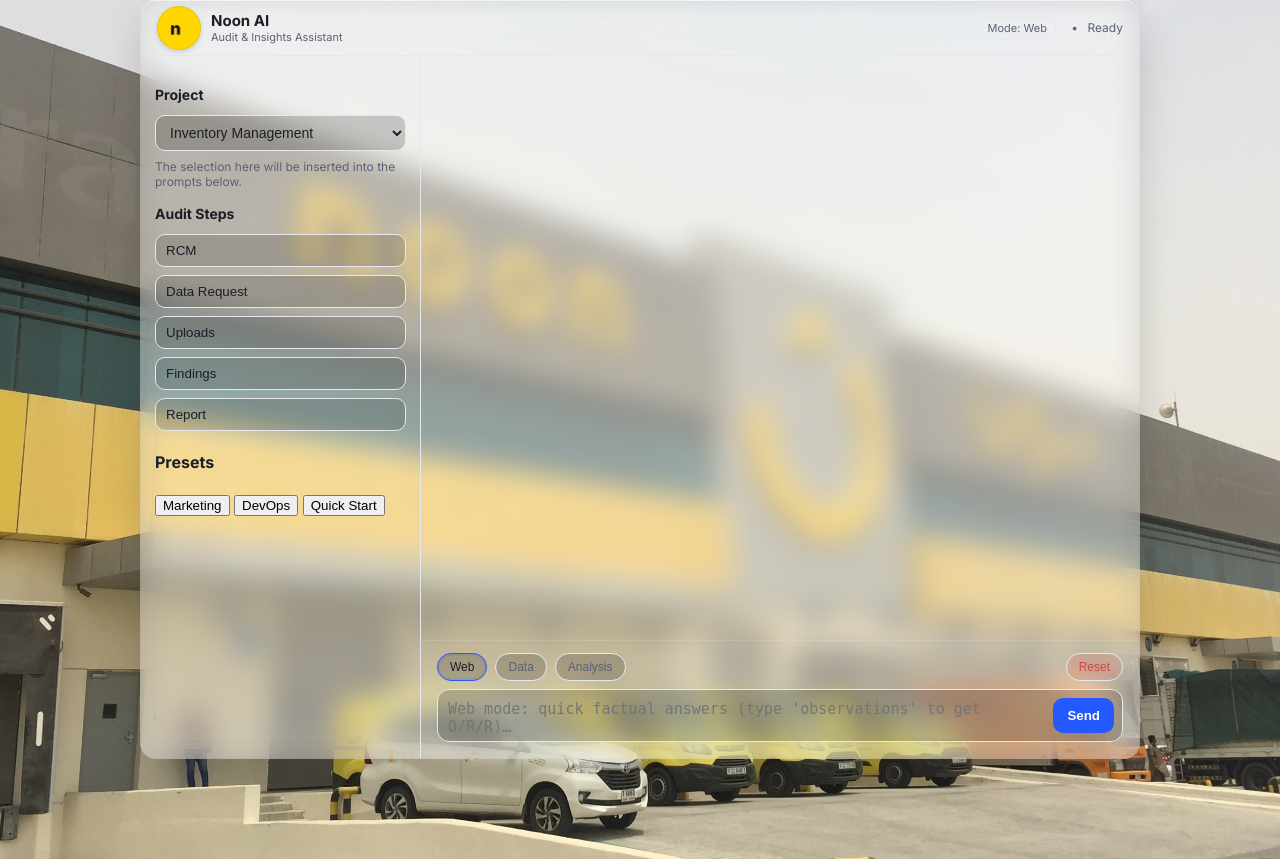
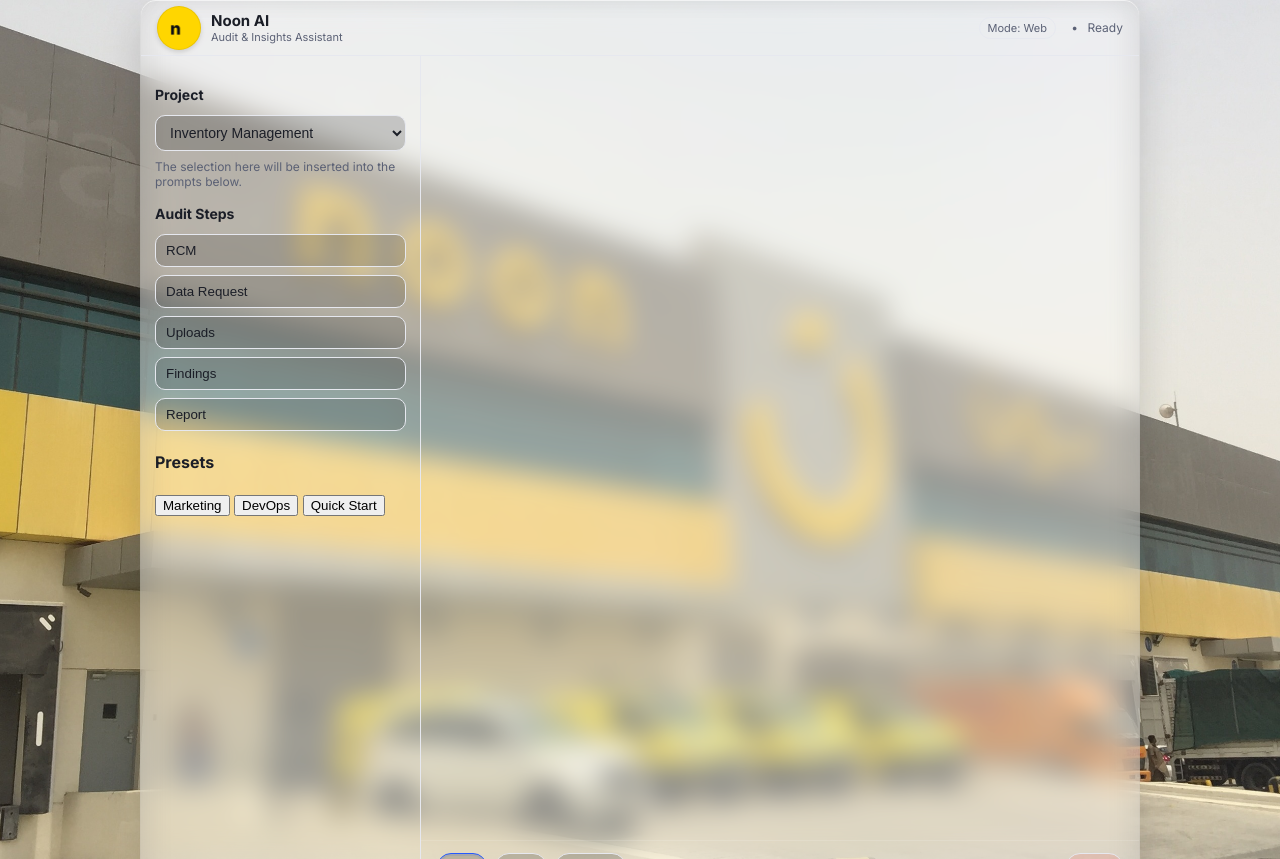
Before and after one commit to Suhaibj13/noonai-demo, a Flask app: page / in a window 1280 px wide. Shown: the part 101-960 px from the top of the page. Run offline with Flask 3, Linux system fonts and the light colour scheme.

Commit message:
Update styles.css
glass updated

```diff
--- a/static/styles.css
+++ b/static/styles.css
@@ -20,6 +20,8 @@ body{
 /* Glass */
 .glass{
   position:fixed;
+  height:100%;
+  margin:0;
   #inset:40px 80px;
   display:grid; grid-template-columns:280px 1fr; grid-template-rows:auto 1fr;
   border-radius:16px; border:1px solid rgba(255,255,255,.16);
```
